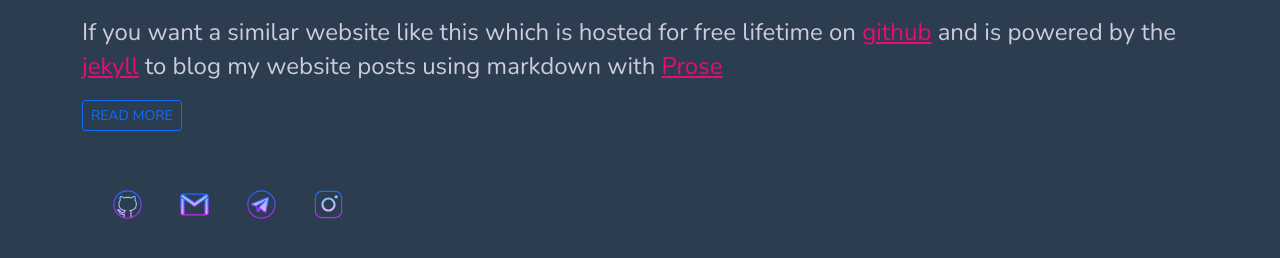
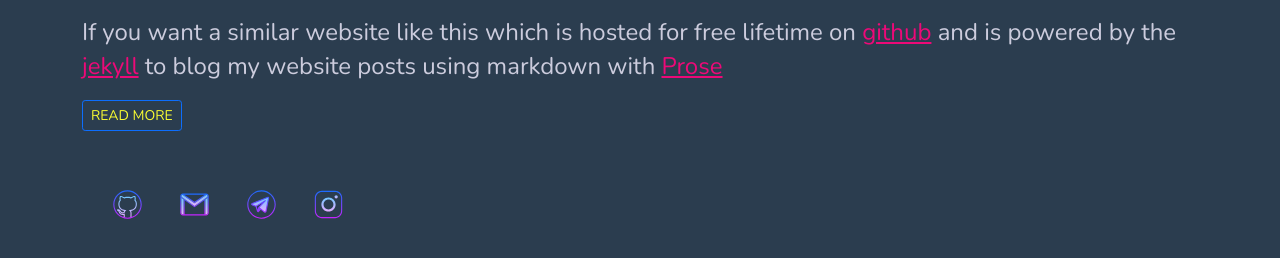
Before and after one commit to hemanthnarra/hemanthnarra.github.io, a Jekyll site: the page built from index.html, in a window 1280 px wide. Shown: the part 402-660 px from the top of the page. Built offline with Jekyll 4.4.1, drawn with Linux system fonts in a browser that asks for light colours.

Commit message:
Update index.html

```diff
--- a/index.html
+++ b/index.html
@@ -14,7 +14,7 @@
             <span><mark>{{ post.date | date_to_string }}</mark></span>
             <p style="color: #f9fc32;" class="h3">{{ post.title }}</p>
             <p class="excerpt">{{ post.excerpt }}</p>
-            <a class="btn btn-outline-primary btn-sm" href="{{ post.url }}" role="button">READ MORE</a>
+            <a style="color: #f9fc32;" class="btn btn-outline-primary btn-sm" href="{{ post.url }}" role="button">READ MORE</a>
         </li>
         {% endfor %}
     </ul>
```
